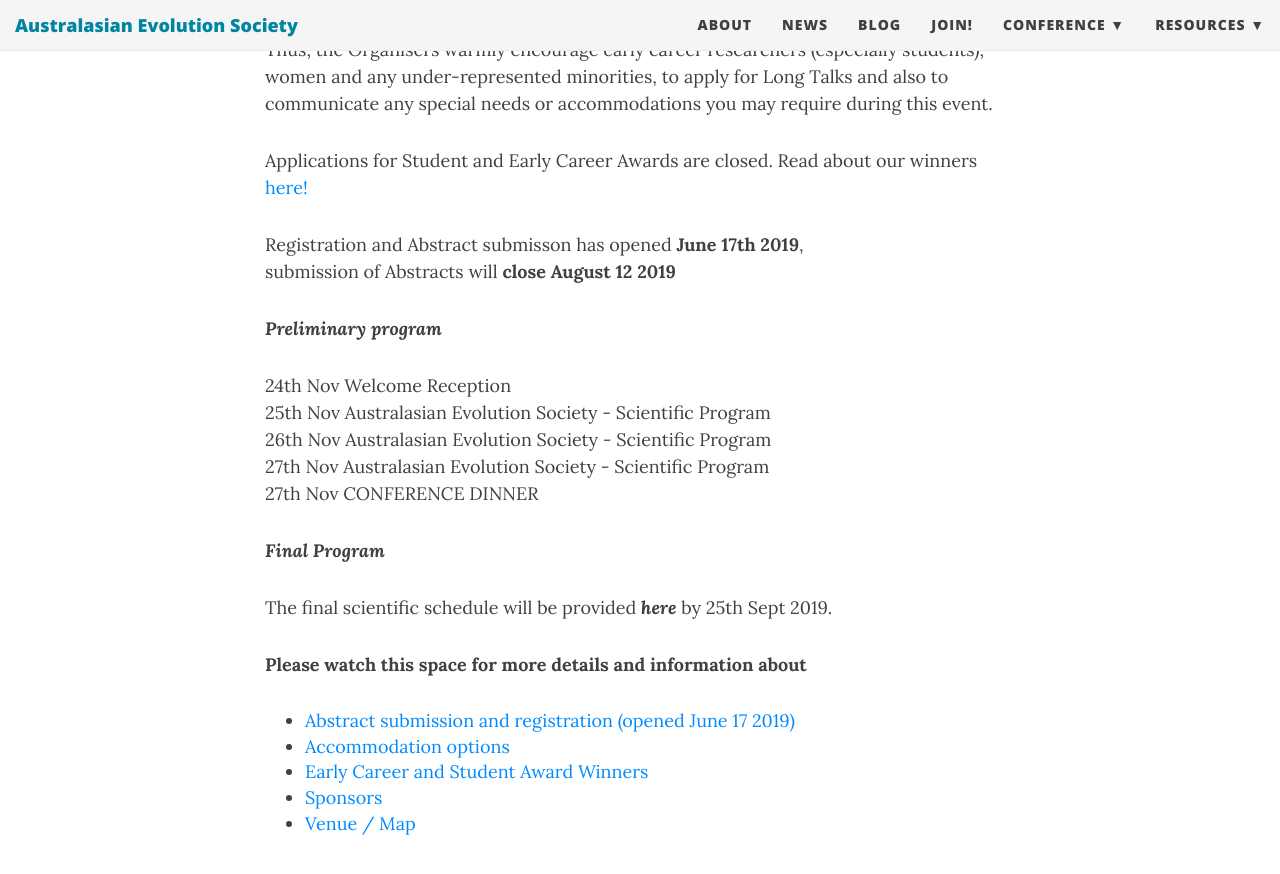
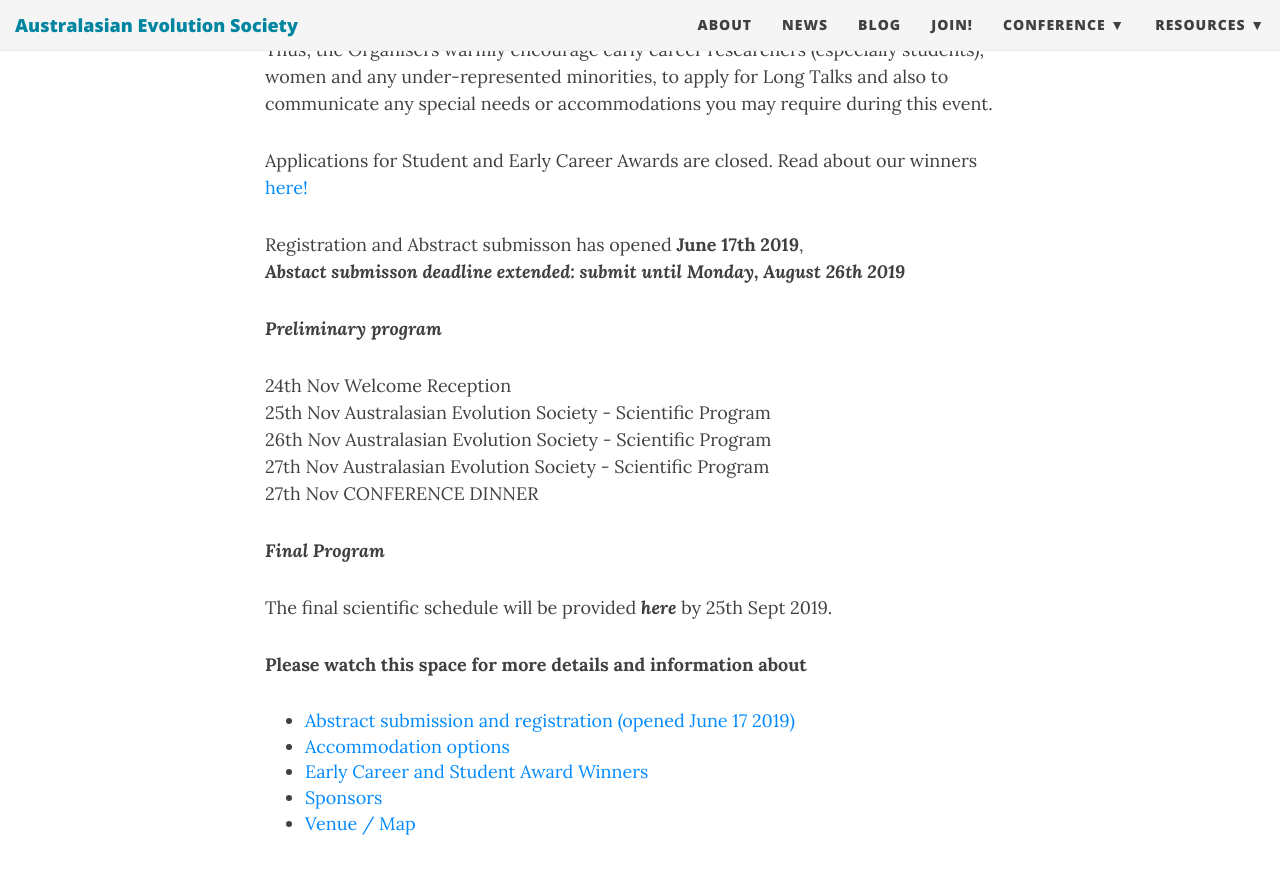
Before and after one commit to ausevo/ausevo.github.io, a Jekyll site: the page built from conference.md, in a window 1280 px wide and 900 px high, scrolled down 851 px. Shown: the top 874 px of the window. Built offline with Jekyll 4.4.1, drawn with Linux system fonts in a browser that asks for light colours; nearby versions of some CDN libraries.

Commit message:
Update conference.md

```diff
--- a/conference.md
+++ b/conference.md
@@ -20,7 +20,7 @@
 Applications for Student and Early Career Awards are closed. Read about our winners [here!](http://ausevo.com/2019-08-08-AES_Award_Winners/)
 
 Registration and Abstract submisson has opened **June 17th 2019**,
-submission of Abstracts will **close August 12 2019**
+***Abstact submisson deadline extended: submit until Monday, August 26th 2019***
 
 
 ***Preliminary program***
```
